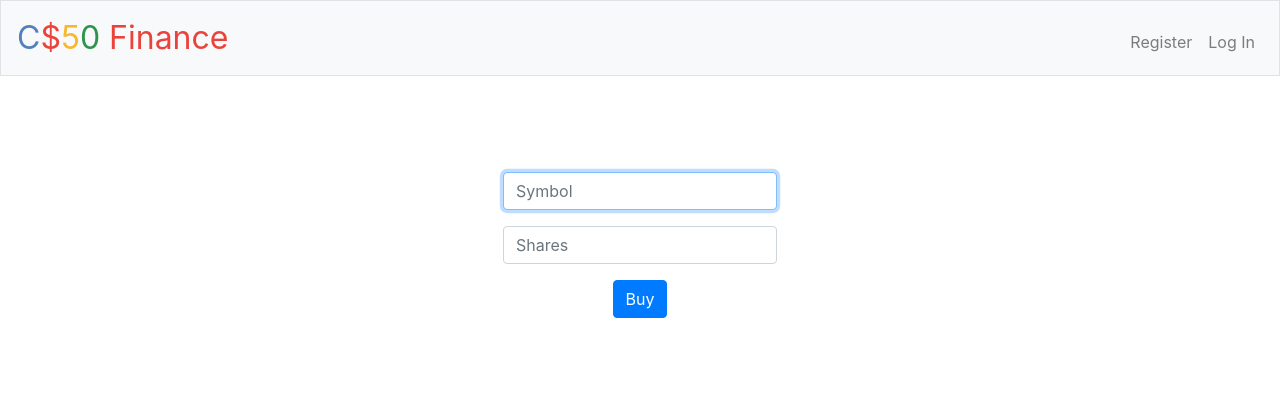
After one commit to vijayb95/cs50Finance, a Flask app: template templates/buy.html in a window 1280 px wide. The commit adds this page. Shown: the top 413 px of the page. Run offline with Flask 2, Linux system fonts and the light colour scheme; the template is opened without the code that fills it, so the values that code supplies are empty; some libraries are stand-ins or nearby versions.

Commit message:
final commit of the day

```diff
--- a/app.py
+++ b/app.py
@@ -3,6 +3,7 @@ import os, hashlib
 from cs50 import SQL
 from flask import Flask, flash, jsonify, redirect, render_template, request, session
 from flask_session import Session
+from datetime import datetime
 from tempfile import mkdtemp
 from werkzeug.exceptions import default_exceptions, HTTPException, InternalServerError
 from werkzeug.security import check_password_hash, generate_password_hash
@@ -47,14 +48,57 @@ if not os.environ.get("API_KEY"):
 @login_required
 def index():
     """Show portfolio of stocks"""
-    return render_template("index.html")
+    id = session["user_id"]
+    cash = db.execute("select cash from users where id = ?", id)
+    cash = usd(float(cash[0]["cash"]))
+    total = cash
+    # total = usd(total)
+    try:
+        rows = db.execute("select symbol,name,shares from holdings where id = ?", id)
+        rows = rows[0]
+    except:
+        pass
+    return render_template("index.html",cash = cash,total = total)
 
 
 @app.route("/buy", methods=["GET", "POST"])
 @login_required
 def buy():
     """Buy shares of stock"""
-    return apology("TODO")
+    if request.method == "POST":
+        if not request.form.get("symbol"):
+            return apology("Please enter a Symbol")
+
+        # Ensure password was submitted
+        elif not request.form.get("shares"):
+            return apology("Enter the number of shares you want to buy")
+
+        symbol = request.form.get("symbol")
+        quote = lookup(symbol)
+
+        if not quote:
+            return apology("Invalid Symbol")
+        company = quote["name"]
+        price = quote["price"]
+        symbol = request.form.get("symbol")
+        qty = float(request.form.get("shares"))
+        id = session["user_id"]
+        cash = db.execute("select cash from users where id = ?", id)
+        qty = (price * qty)
+        c = cash[0]["cash"]
+        price = float(c)
+        amt = price - qty
+        # UPDATE employees SET lastname = 'Smith' WHERE employeeid = 3;
+        # updating the amount in users table
+        db.execute("UPDATE users SET cash = ? where id = ?", amt, id)
+        # determining current Date
+        curDate = datetime.now().strftime("%d/%m/%Y %H:%M:%S")
+        # creating history by adding the transaction to history table
+        db.execute("INSERT INTO history (userId,symbol,actionType,shares,price,transDate) VALUES (?,?,?,?,?,?)",id,symbol,'BUY',qty,price,curDate)
+        db.execute("INSERT INTO holdings (userId,symbol,name,shares,initPrice) VALUES (?,?,?,?,?)",id, symbol,company,qty,price)
+        return redirect("/")
+    else:
+        return render_template("buy.html")
 
 
 @app.route("/history")
@@ -115,8 +159,12 @@ def logout():
 def quote():
     """Get stock quote."""
     if request.method == "POST":
+        if not request.form.get("symbol"):
+            return apology("Symbol is blank")
         symbol = request.form.get("symbol")
         quote = lookup(symbol)
+        if not quote:
+            return apology("Symbol is not valid")
         company = quote["name"]
         price = usd(quote["price"])
         # price = str(quote["price"])
--- /dev/null
+++ b/templates/buy.html
@@ -0,0 +1,23 @@
+{% extends "layout.html" %}
+
+{% block title %}
+    Buy
+{% endblock %}
+
+{% block main %}
+
+    <main class="container p-5">
+
+        <form action="/buy" method="post">
+            <div class="form-group">
+                <input autocomplete="off" autofocus="" class="form-control" name="symbol" placeholder="Symbol" type="text">
+            </div>
+            <div class="form-group">
+                <input autocomplete="off" class="form-control" min="1" name="shares" placeholder="Shares" type="number">
+            </div>
+            <button class="btn btn-primary" type="submit">Buy</button>
+        </form>
+
+    </main>
+
+{% endblock %}
```
Also changed, not shown: queries used.sql (+5 -2 lines), templates/index.html (+10 -11 lines), finance.db.
